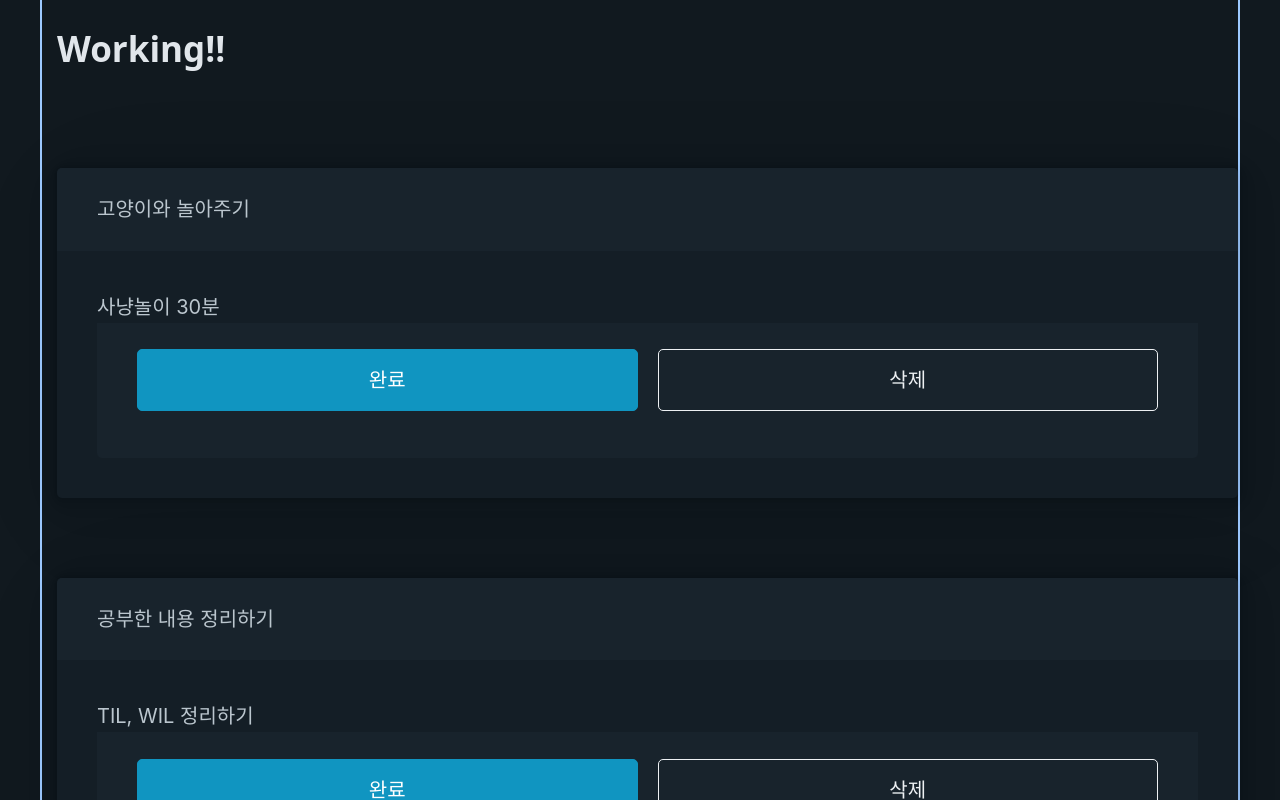
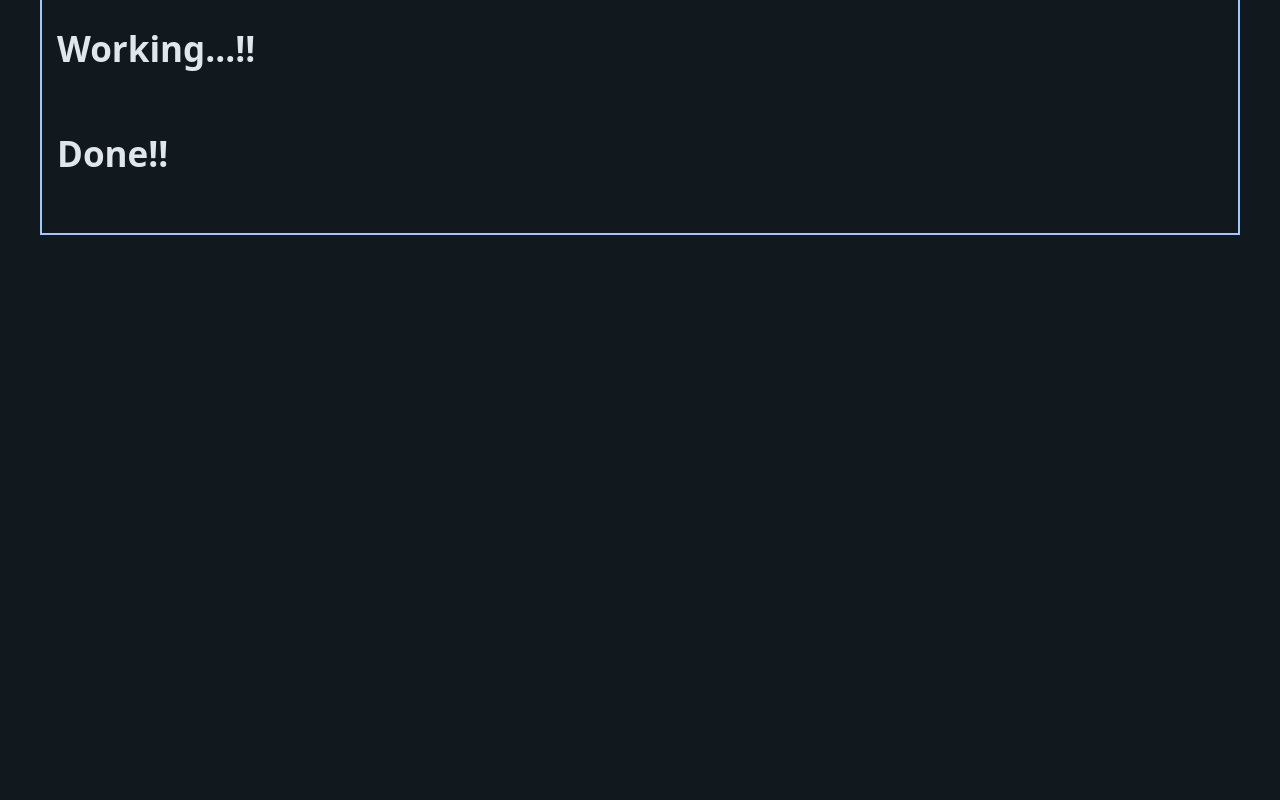
Before and after one commit to Hira-Yuki/toy-project-TodoList, a React (Create React App) app: page / in a window 1280 px wide. Shown: the part 480-1280 px from the top of the page. After the commit the page ends 800 px from the top, so only its background shows below. Built offline with nearby package versions, Linux system fonts and the light colour scheme.

Commit message:
주석 가독성 수정

```diff
--- a/src/App.jsx
+++ b/src/App.jsx
@@ -4,39 +4,21 @@ import DoneList from "./Components/DoneList";
 import WorkingList from "./Components/WorkingList";
 
 function App() {
-  // 저장된 할일 목록
-  const [todoList, setTodoList] = useState([
-    {
-      id: 1,
-      subtitle: "아침 고양이 보살피기",
-      todo: "물갈기, 화장실 치우기",
-      isDone: true,
-    },
-    {
-      id: 2,
-      subtitle: "고양이와 놀아주기",
-      todo: "사냥놀이 30분",
-      isDone: false,
-    },
-    {
-      id: 3,
-      subtitle: "공부한 내용 정리하기",
-      todo: "TIL, WIL 정리하기",
-      isDone: false,
-    },
-  ]);
+  // 디버깅을 위해 사전에 저장된 할일 목록 = 동작 확인 완료 후 빈 배열로 변경
+  const [todoList, setTodoList] = useState([]);
 
-  // 입력한 제목이 들어가는 공간
+  // 제목 입력을 받는 공간
   const [subtitle, setSubtitle] = useState("");
-  // 입력한 내용이 들어가는 공간
+  // 세부 할일을 입력 받는 공간
   const [todo, setTodo] = useState("");
-  // 할일 제목 입력
+
+  // 제목 변경 시 저장하는 함수
   const onSubtitleChangeHandler = function (event) {
     const inputsubtitle = event.target.value;
     setSubtitle(inputsubtitle);
   };
 
-  // 할일 목록 내용 입력
+  // 세부 할일 변경 시 저장하는 함수
   const onTodoChangeHandler = function (event) {
     const inputTodo = event.target.value;
     setTodo(inputTodo);
@@ -62,6 +44,7 @@ function App() {
     const newTodoList = todoList.filter((item) => item.id !== id);
     setTodoList(newTodoList);
   };
+
   // 작업중인 항목을 완료 상태로 변경
   const onDoneHandler = function (id) {
     setTodoList((prevState) =>
@@ -70,6 +53,7 @@ function App() {
       )
     );
   };
+
   // 완료인 상태를 다시 작업 중으로 변경
   const onWorkingHandler = (id) => {
     setTodoList((prevState) =>
@@ -108,7 +92,7 @@ function App() {
           </button>
         </div>
         <div>
-          <h2>Working!!</h2>
+          <h2>Working...!!</h2>
           <div className="grid outputSpace">
             {/* 이 곳이 진행 중인 리스트가 들어갈 공간 */}
             <WorkingList
@@ -117,7 +101,7 @@ function App() {
               removeTodoButton={removeTodoButton}
             />
           </div>
-          <h2>Done..!!</h2>
+          <h2>Done!!</h2>
           <div className="grid outputSpace">
             {/* 이 곳이 완료된 리스트가 들어갈 공간 */}
             <DoneList
```
